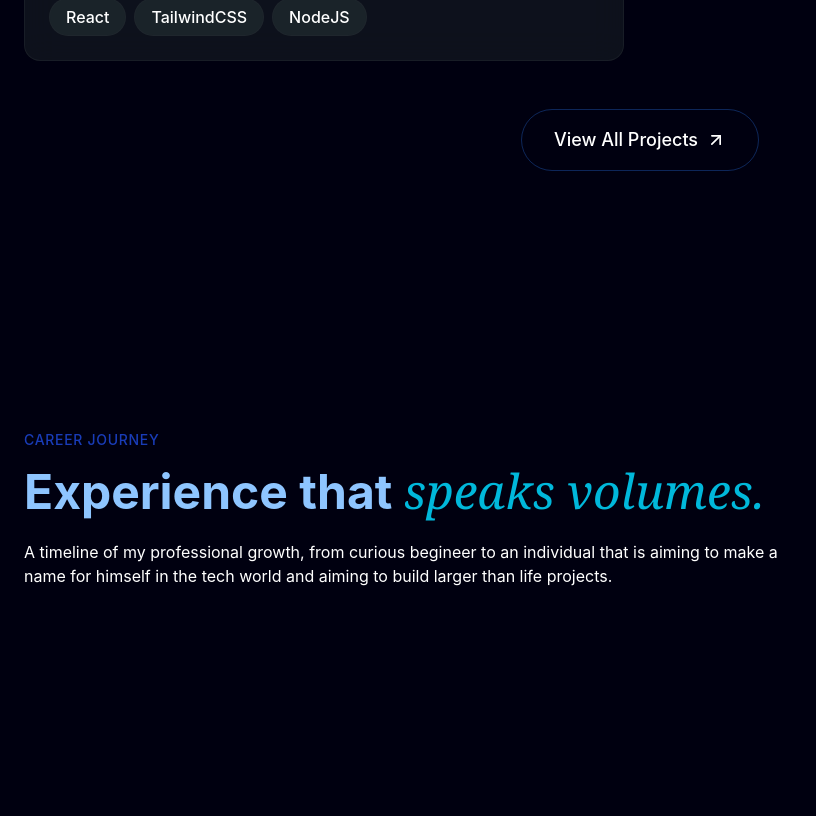
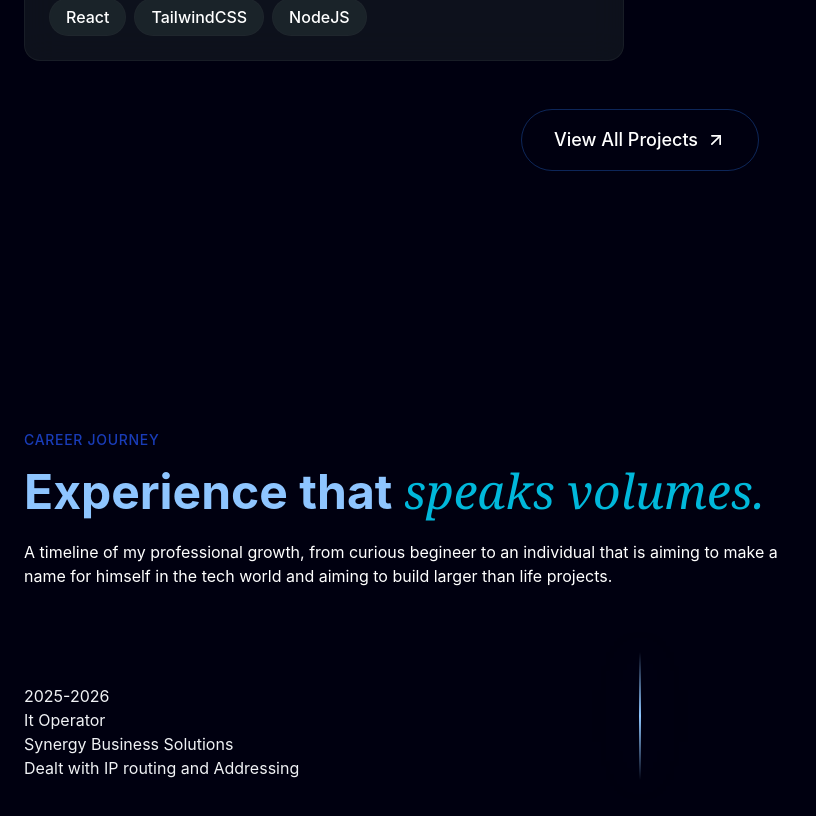
Before and after one commit to Fardin1023/Personal-Portfolio, a React (Vite) app: page / in a window 1280 px wide. Shown: the part 3287-4103 px from the top of the page, without its empty margins (0-816 px from the left). Before the commit the page ends 4067 px from the top, so only its background shows below. Built offline with nearby package versions, Linux system fonts and the light colour scheme.

Commit message:
update 2.1

```diff
--- a/src/index.css
+++ b/src/index.css
@@ -165,9 +165,7 @@
         backdrop-filter: blur(16px);
         box-shadow:0 0 25px color-mix(in srgb, #3F00FF 20%, transparent);
     }
-
-}
-@keyframes borderGlow {
+    @keyframes borderGlow {
 
     0% {
         stroke-dashoffset: 560;
@@ -178,3 +176,9 @@
     }
 
 }
+    .timeline-glow{
+        box-shadow: 0 0 40px
+        color-mix(in srgb, #0006BF 35%, transparent),
+        0 0 80px color-mix(in srgb, #0006BF  25%, transparent);
+    }
+}
--- a/src/sections/Experience.jsx
+++ b/src/sections/Experience.jsx
@@ -31,6 +31,32 @@ export const Experience = () => {
             world and aiming to build larger than life projects.
           </p>
         </div>
+        {/* Timeline */}
+        <div className="relative">
+          <div className="timeline-glow absolute left-0 md:left-1/2 top-0 bottom-0 w-[2px] bg-gradient-to-b from-blue-750 via-blue-300 to-transparent md:-translate-x-1/2 shadow-[0_0_25px_rgba(32,178,166,0.8)]" />
+
+          {/* Experience*/}
+          <div className="space-y-12">
+            {experiences.map((exp, idx) => (
+              <div key={idx} className="relative grid md:grid-cols-2 gap-8 animate-fade-in"
+              style={{animationDelay:`${(idx + 1) * 150} ms`}}>
+                <div></div>
+                {/* Timeline dots*/}
+                <div></div>
+
+                {/* Content*/}
+                <div className={`pl-8 md:pl-0 ${idx % 2 === 0 ? "md:pr-16 md:text" :"md:col-start-2 md:pl-16 "}`}>
+                  <div>
+                    <span>{exp.period}</span>
+                    <h3>{exp.role}</h3>
+                    <p>{exp.company}</p>
+                    <p>{exp.description}</p>
+                  </div>
+                </div>
+              </div>
+            ))}
+          </div>
+        </div>
       </div>
     </section>
   );
```
